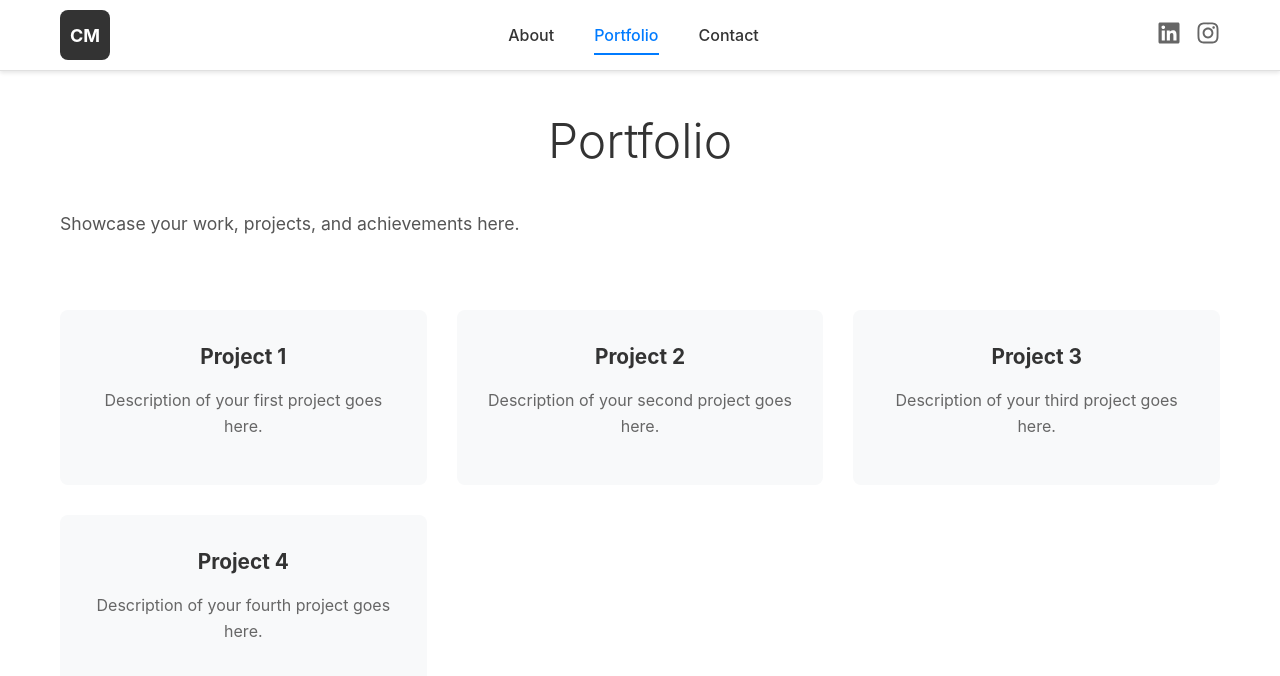
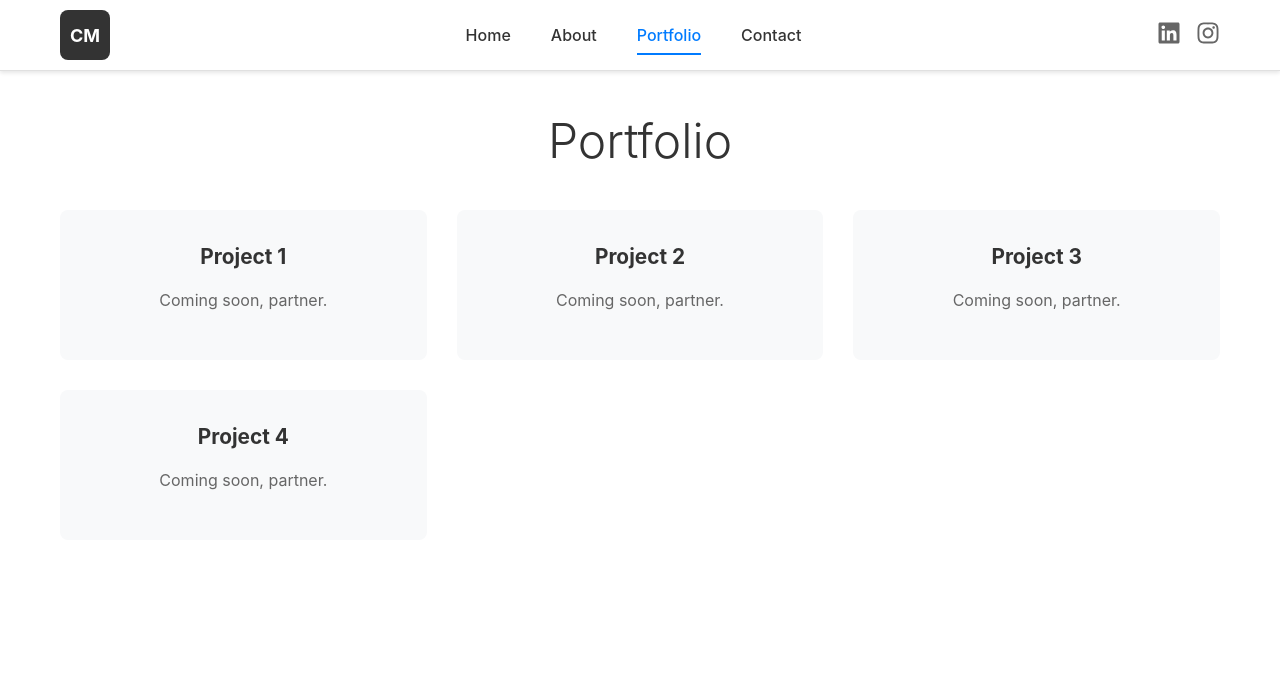
Before and after one commit to colin-mark/colin-mark-website, a React (Create React App) app: page /portfolio in a window 1280 px wide. Shown: the top 676 px of the page. Built offline with nearby package versions, Linux system fonts and the light colour scheme.

Commit message:
Misc updates to components and pages

```diff
--- a/src/components/Navigation.js
+++ b/src/components/Navigation.js
@@ -18,6 +18,12 @@ const Navigation = () => {
 
         {/* Navigation tabs */}
         <div className="nav-tabs">
+          <Link
+            to="/"
+            className={`nav-tab ${location.pathname === '/' ? 'active' : ''}`}
+          >
+            Home
+          </Link>
           <Link
             to="/about"
             className={`nav-tab ${location.pathname === '/about' ? 'active' : ''}`}
--- a/src/pages/Contact.js
+++ b/src/pages/Contact.js
@@ -235,7 +235,7 @@ const Contact = () => {
                 }}
               >
                 {isSubmitting ? 'Sending...' :
-                 (!isDevelopment && !recaptchaCompleted) ? 'Complete reCAPTCHA to Send' :
+                 (!isDevelopment && !recaptchaCompleted) ? 'Confirm You\'re Human to Send' :
                  'Send Message'}
               </button>
             </form>
--- a/src/pages/Home.js
+++ b/src/pages/Home.js
@@ -6,8 +6,7 @@ const Home = () => {
     <div className="page-container">
       <div className="page-content">
         <div className="hero-section">
-          <h1>Hi, I'm Colin.</h1>
-          <p>Personal Website & Portfolio</p>
+          <h1>Howdy, I'm Colin.</h1>
           <div className="hero-description">
             <p>I'm a passionate professional dedicated to creating exceptional experiences and innovative solutions.</p>
           </div>
--- a/src/pages/Portfolio.js
+++ b/src/pages/Portfolio.js
@@ -9,31 +9,29 @@ const Portfolio = () => {
           <h1>Portfolio</h1>
         </div>
         <div className="content-section">
-          <p>Showcase your work, projects, and achievements here.</p>
-          <br />
           <div className="portfolio-grid">
             <div className="portfolio-item">
               <div className="portfolio-placeholder">
                 <h3>Project 1</h3>
-                <p>Description of your first project goes here.</p>
+                <p>Coming soon, partner.</p>
               </div>
             </div>
             <div className="portfolio-item">
               <div className="portfolio-placeholder">
                 <h3>Project 2</h3>
-                <p>Description of your second project goes here.</p>
+                <p>Coming soon, partner.</p>
               </div>
             </div>
             <div className="portfolio-item">
               <div className="portfolio-placeholder">
                 <h3>Project 3</h3>
-                <p>Description of your third project goes here.</p>
+                <p>Coming soon, partner.</p>
               </div>
             </div>
             <div className="portfolio-item">
               <div className="portfolio-placeholder">
                 <h3>Project 4</h3>
-                <p>Description of your fourth project goes here.</p>
+                <p>Coming soon, partner.</p>
               </div>
             </div>
           </div>
```
